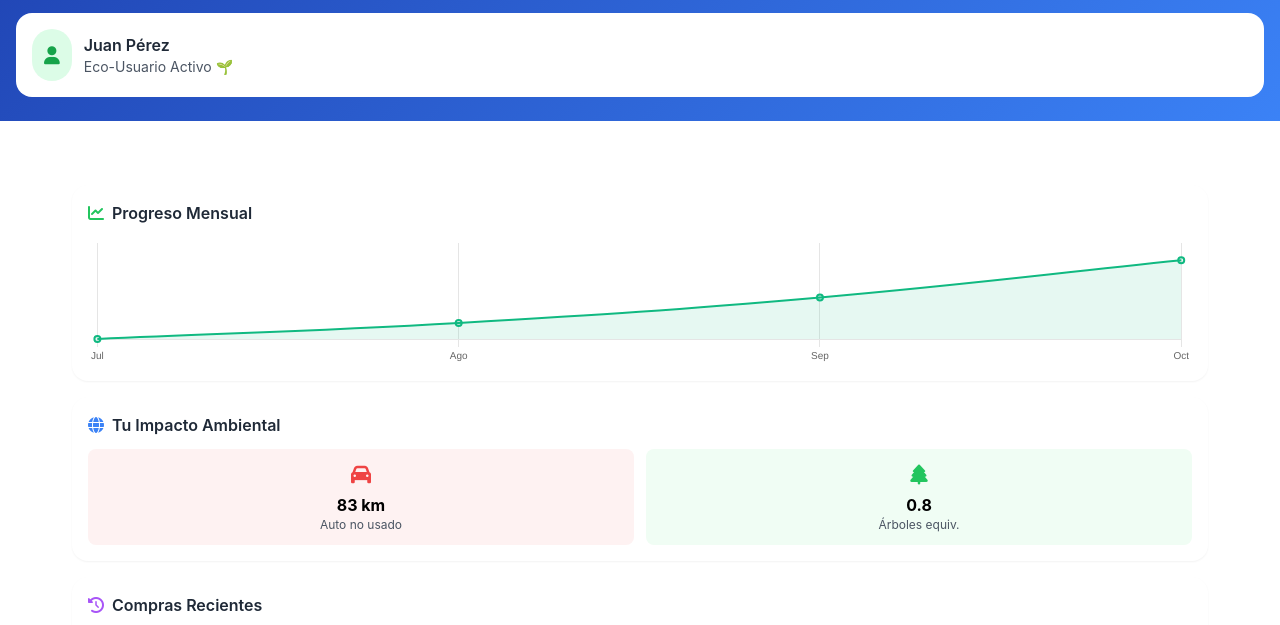
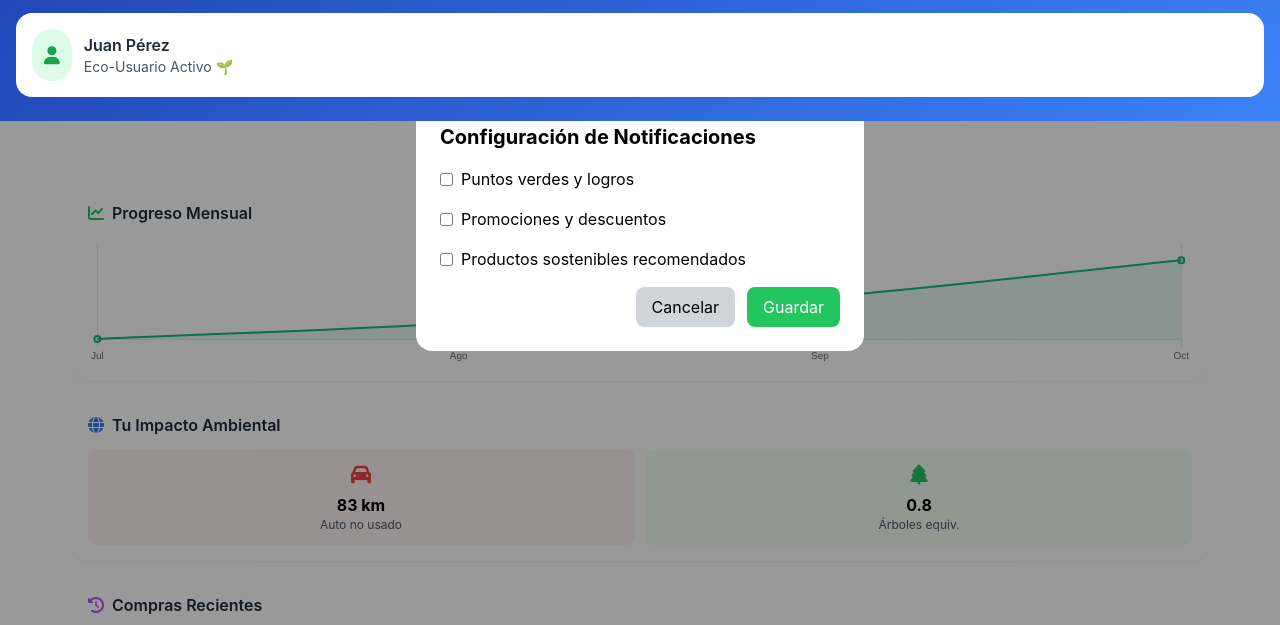
Before and after one commit to Deticaru/ECOPuntosVerdes, a website built with Vite: page src/dashboard/dashboard.html in a window 1280 px wide. Both pictures are taken after a click on the button 1243 px from the left and 50 px from the top of the page. Shown: the part 175-800 px from the top of the page. Built offline with nearby package versions, Linux system fonts and the light colour scheme.

Commit message:
Update dashboard.html

```diff
--- a/src/dashboard/dashboard.html
+++ b/src/dashboard/dashboard.html
@@ -1,5 +1,6 @@
 <!DOCTYPE html>
 <html lang="es">
+
 <head>
     <meta charset="UTF-8">
     <meta name="viewport" content="width=device-width, initial-scale=1.0">
@@ -9,12 +10,14 @@
     <link href="https://cdnjs.cloudflare.com/ajax/libs/font-awesome/6.0.0/css/all.min.css" rel="stylesheet">
     <link href="../styles/app-styles.css" rel="stylesheet">
 </head>
+
 <body>
     <div class="app-container">
         <!-- Header VISIBLE y CLICKEABLE -->
         <div class="app-header gradient-bg text-white px-4 py-6 rounded-b-3xl">
             <div class="flex items-center justify-between mb-6">
-                <button onclick="window.history.back()" class="p-3 hover:bg-white hover:bg-opacity-20 rounded-lg clickeable">
+                <button onclick="window.history.back()"
+                    class="p-3 hover:bg-white hover:bg-opacity-20 rounded-lg clickeable">
                     <i class="fas fa-arrow-left text-xl"></i>
                 </button>
                 <h1 class="text-lg font-semibold">Mi Cuenta</h1>
@@ -22,9 +25,11 @@
                     <button class="p-3 hover:bg-white hover:bg-opacity-20 rounded-lg clickeable">
                         <i class="fas fa-cog text-xl"></i>
                     </button>
-                    <button class="p-3 hover:bg-white hover:bg-opacity-20 rounded-lg clickeable">
+
+                    <button class="p-3 hover:bg-white hover:bg-opacity-20 rounded-lg clickeable" id="btnNotificaciones">
                         <i class="fas fa-bell text-xl"></i>
                     </button>
+
                 </div>
             </div>
 
@@ -92,7 +97,8 @@
                 <div id="sinCompras" class="text-center py-6 text-gray-500 hidden">
                     <i class="fas fa-shopping-cart text-3xl mb-2"></i>
                     <p class="text-sm">No hay compras aún</p>
-                    <a href="../tienda/tienda.html" class="inline-block mt-3 bg-green-500 text-white px-4 py-2 rounded-lg text-sm clickeable">
+                    <a href="../tienda/tienda.html"
+                        class="inline-block mt-3 bg-green-500 text-white px-4 py-2 rounded-lg text-sm clickeable">
                         Ir a Tienda
                     </a>
                 </div>
@@ -123,10 +129,12 @@
         <!-- Navegación inferior FUNCIONAL -->
         <div class="bottom-nav px-4 py-3">
             <div class="flex justify-around items-center">
-                <a href="#" class="flex flex-col items-center p-2 clickeable">
-                    <i class="fas fa-gift text-gray-400 text-lg mb-1"></i>
-                    <span class="text-xs text-gray-600">Cupones</span>
+               <a href="#" id="btnCupones"
+                    class="flex flex-col items-center p-2 hover:bg-gray-100 rounded-xl transition-colors clickeable lg:flex-row lg:space-x-2">
+                    <i class="fas fa-gift text-yellow-500 text-lg mb-1 lg:mb-0"></i>
+                    <span class="text-xs lg:text-sm text-gray-600">Cupones</span>
                 </a>
+
                 <a href="../tienda/tienda.html" class="flex flex-col items-center p-2 clickeable">
                     <i class="fas fa-tag text-gray-400 text-lg mb-1"></i>
                     <span class="text-xs text-gray-600">Tienda</span>
@@ -139,14 +147,51 @@
                     <i class="fas fa-heart text-gray-400 text-lg mb-1"></i>
                     <span class="text-xs text-gray-600">Favoritos</span>
                 </a>
-                <a href="../dashboard/dashboard.html" class="flex flex-col items-center p-2 bg-blue-50 rounded-xl clickeable">
+                <a href="../dashboard/dashboard.html"
+                    class="flex flex-col items-center p-2 bg-blue-50 rounded-xl clickeable">
                     <i class="fas fa-user text-blue-500 text-lg mb-1"></i>
                     <span class="text-xs text-blue-500 font-semibold">Cuenta</span>
                 </a>
             </div>
         </div>
     </div>
+  <div id="modalNotificaciones" class="hidden fixed inset-0 bg-black bg-opacity-40 flex items-center justify-center z-50">
+  <div class="bg-white rounded-2xl w-11/12 max-w-md p-6 relative">
+    <h2 class="text-xl font-bold mb-4">Configuración de Notificaciones</h2>
+    <form id="formNotificaciones" class="space-y-4">
+      <div>
+        <label class="flex items-center space-x-2">
+          <input type="checkbox" name="puntos" class="form-checkbox">
+          <span>Puntos verdes y logros</span>
+        </label>
+      </div>
+      <div>
+        <label class="flex items-center space-x-2">
+          <input type="checkbox" name="promociones" class="form-checkbox">
+          <span>Promociones y descuentos</span>
+        </label>
+      </div>
+      <div>
+        <label class="flex items-center space-x-2">
+          <input type="checkbox" name="productos" class="form-checkbox">
+          <span>Productos sostenibles recomendados</span>
+        </label>
+      </div>
+
+      <div class="flex justify-end space-x-3 mt-4">
+        <button type="button" class="px-4 py-2 bg-gray-300 rounded-lg hover:bg-gray-400" onclick="cerrarNotificaciones()">
+          Cancelar
+        </button>
+        <button type="submit" class="px-4 py-2 bg-green-500 text-white rounded-lg hover:bg-green-600">
+          Guardar
+        </button>
+      </div>
+    </form>
+  </div>
+</div>
+
 
     <script type="module" src="dashboard.js"></script>
 </body>
+
 </html>
```
